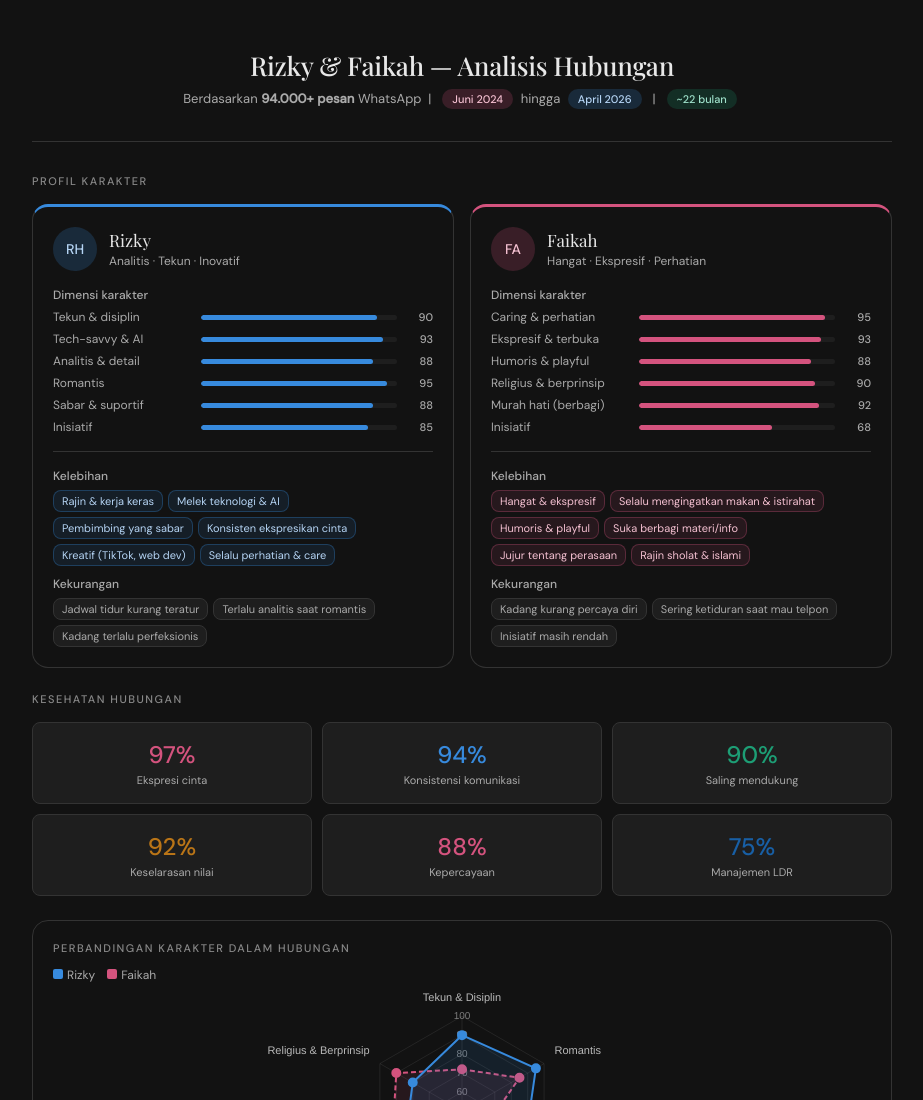
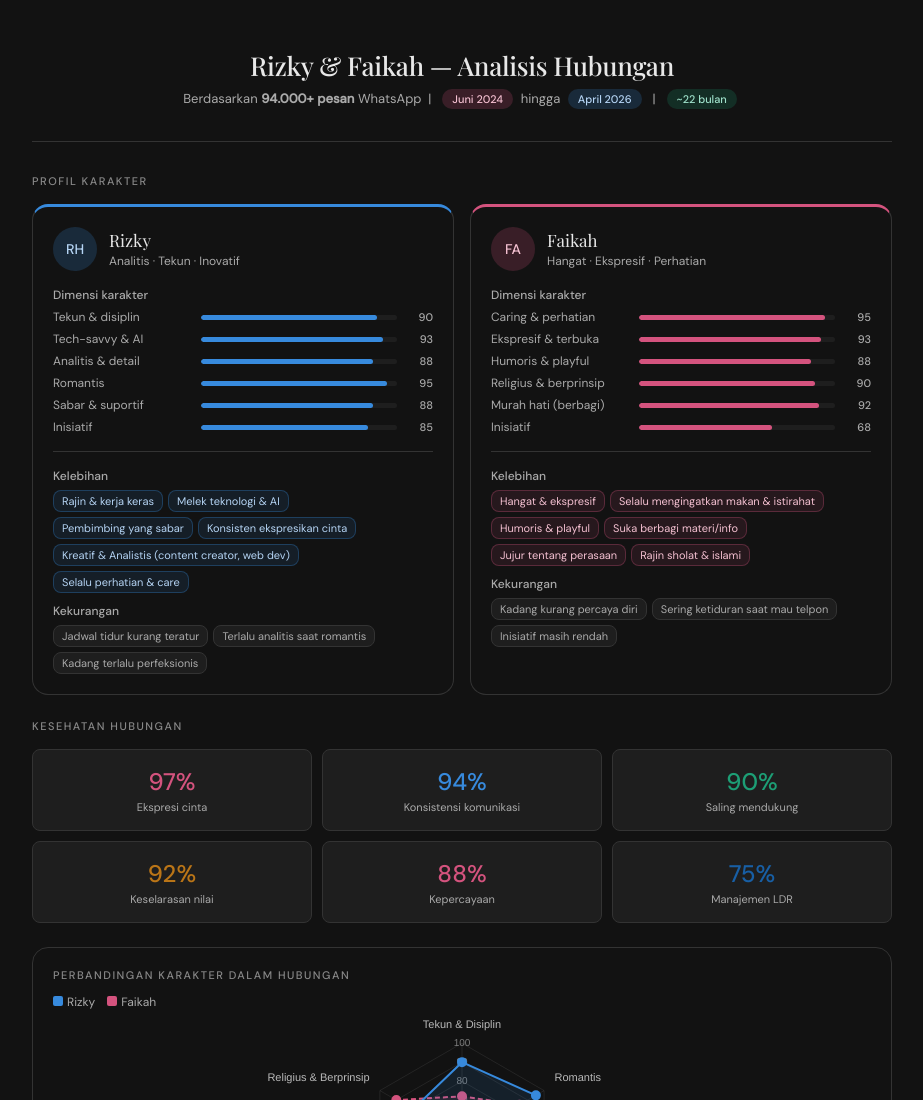
Before and after one commit to rhmawardi/relationshiprf, a plain HTML site: page index.html in a window 1280 px wide. Shown: the top 1100 px of the page, without its empty margins (178-1101 px from the left). Drawn offline with nearby package versions, Linux system fonts and the light colour scheme.

Commit message:
Update index.html

```diff
--- a/index.html
+++ b/index.html
@@ -123,7 +123,7 @@ body{font-family:'DM Sans',sans-serif; background-color: var(--color-background-
       <span class="tag tag-plus-blue">Melek teknologi & AI</span>
       <span class="tag tag-plus-blue">Pembimbing yang sabar</span>
       <span class="tag tag-plus-blue">Konsisten ekspresikan cinta</span>
-      <span class="tag tag-plus-blue">Kreatif (TikTok, web dev)</span>
+      <span class="tag tag-plus-blue">Kreatif & Analistis (content creator, web dev)</span>
       <span class="tag tag-plus-blue">Selalu perhatian & care</span>
     </div>
     <div style="margin-top:10px">
```
